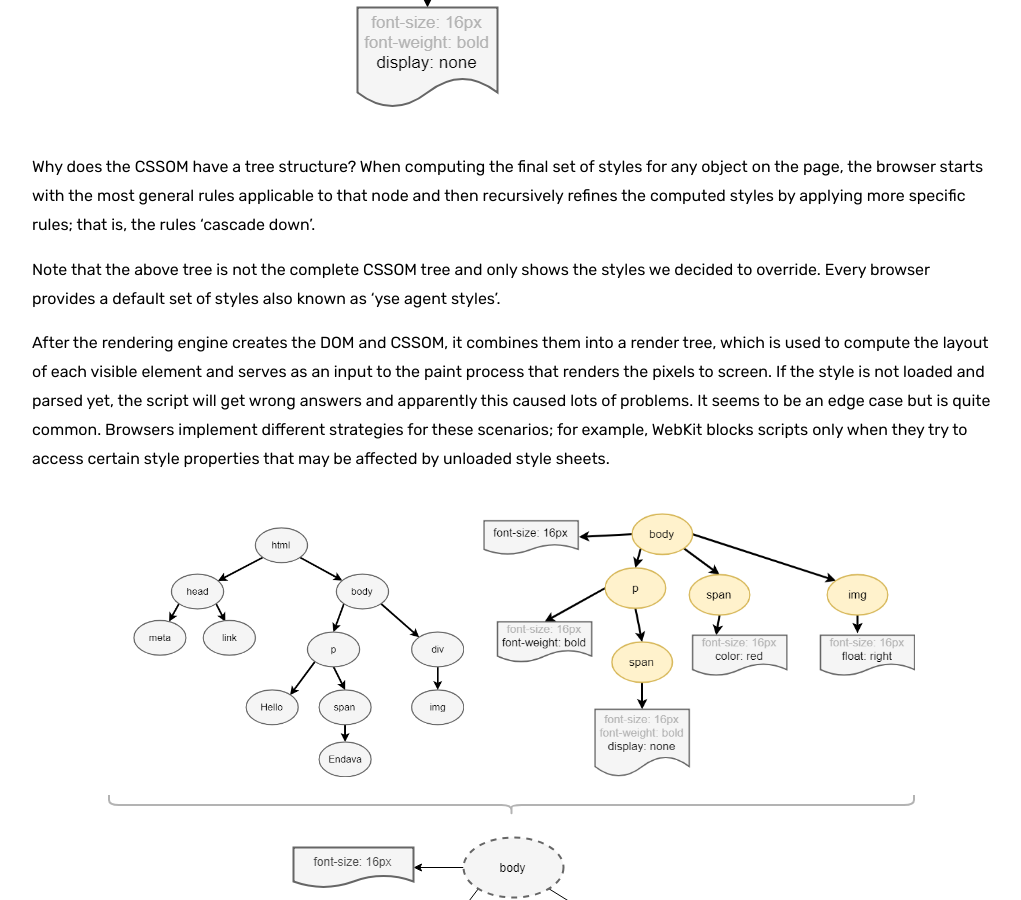
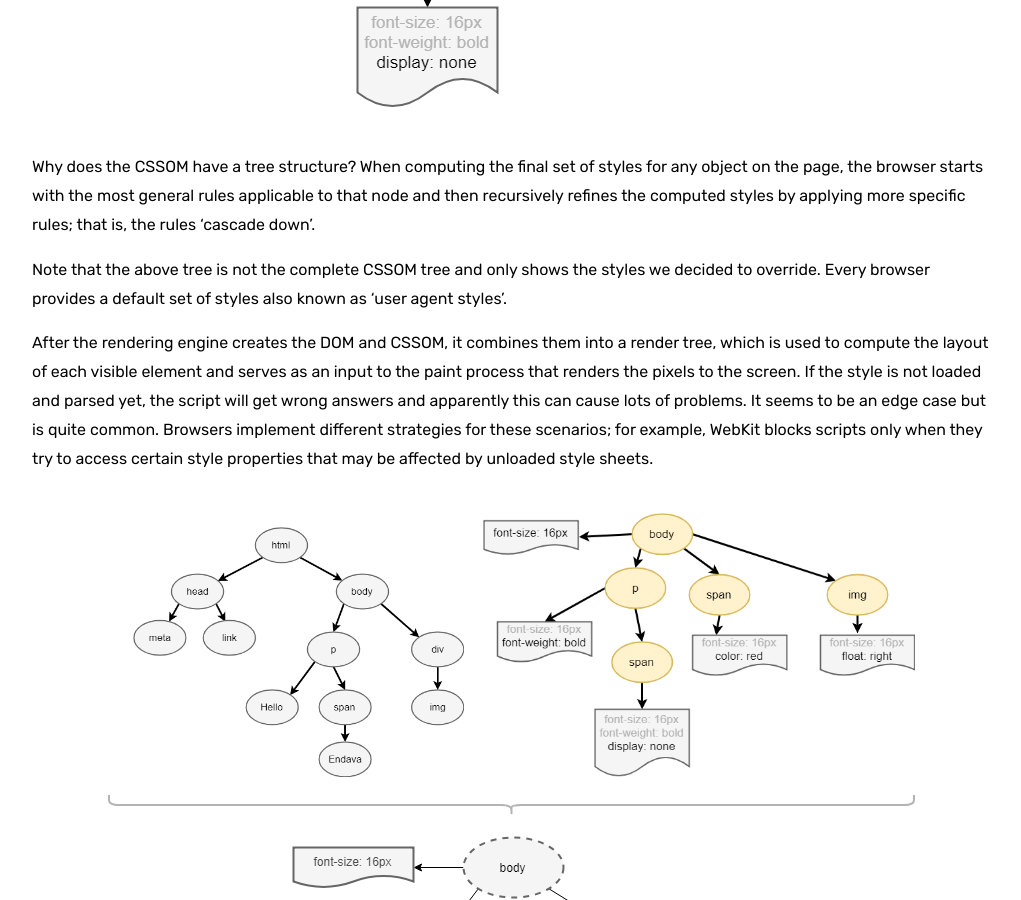
Before and after one commit to KleoPetroff/kleopetroff.github.io, a Jekyll site: the page built from _posts/2018-03-19-front-end-for-backend-developers.md, in a window 1280 px wide and 900 px high, scrolled down 3846 px. Shown: the whole window, without its empty margins (128-1149 px from the left). Built offline with Jekyll 4.4.1, drawn with Linux system fonts in a browser that asks for light colours; comment, search, counter and statistics services are not loaded; some of the changed text lies outside the part shown.

Commit message:
fix typos in Front-End For Backend Developers post

```diff
--- a/_posts/2018-03-19-front-end-for-backend-developers.md
+++ b/_posts/2018-03-19-front-end-for-backend-developers.md
@@ -40,7 +40,7 @@
 
 <div style="text-align: center; margin: 40px 0;"><img src="http://kleopetrov.me/assets/images/posts/DOM.png" alt="Render Tree" /></div>
 
-The final output of this entire process is teh Document Object Model (DOM) of our simple page, which the browser uses for all further processing of the page. Every time the browser processes HTML, it goes through the same steps:
+The final output of this entire process is the Document Object Model (DOM) of our simple page, which the browser uses for all further processing of the page. Every time the browser processes HTML, it goes through the same steps:
 
 1. **Convert bytes to characters** - the browser reads the raw bytes of HTML and translates them to individual characters.
 2. **Identify tokens** - converts strings of characters into distinct tokens, for example - `<html>`, `<body>`, etc.
@@ -63,9 +63,9 @@
 
 Why does the CSSOM have a tree structure? When computing the final set of styles for any object on the page, the browser starts with the most general rules applicable to that node and then recursively refines the computed styles by applying more specific rules; that is, the rules 'cascade down'.
 
-Note that the above tree is not the complete CSSOM tree and only shows the styles we decided to override. Every browser provides a default set of styles also known as 'yse agent styles'.
+Note that the above tree is not the complete CSSOM tree and only shows the styles we decided to override. Every browser provides a default set of styles also known as 'user agent styles'.
 
-After the rendering engine creates the DOM and CSSOM, it combines them into a render tree, which is used to compute the layout of each visible element and serves as an input to the paint process that renders the pixels to screen. If the style is not loaded and parsed yet, the script will get wrong answers and apparently this caused lots of problems. It seems to be an edge case but is quite common. Browsers implement different strategies for these scenarios; for example, WebKit blocks scripts only when they try to access certain style properties that may be affected by unloaded style sheets.
+After the rendering engine creates the DOM and CSSOM, it combines them into a render tree, which is used to compute the layout of each visible element and serves as an input to the paint process that renders the pixels to the screen. If the style is not loaded and parsed yet, the script will get wrong answers and apparently this can cause lots of problems. It seems to be an edge case but is quite common. Browsers implement different strategies for these scenarios; for example, WebKit blocks scripts only when they try to access certain style properties that may be affected by unloaded style sheets.
 
 <div style="text-align: center; margin: 40px 0;"><img src="http://kleopetrov.me/assets/images/posts/render-tree.png" alt="Render Tree" /></div>
 
```
Also changed, not shown: other parts of _posts/2018-03-19-front-end-for-backend-developers.md (+3 -3 lines).
